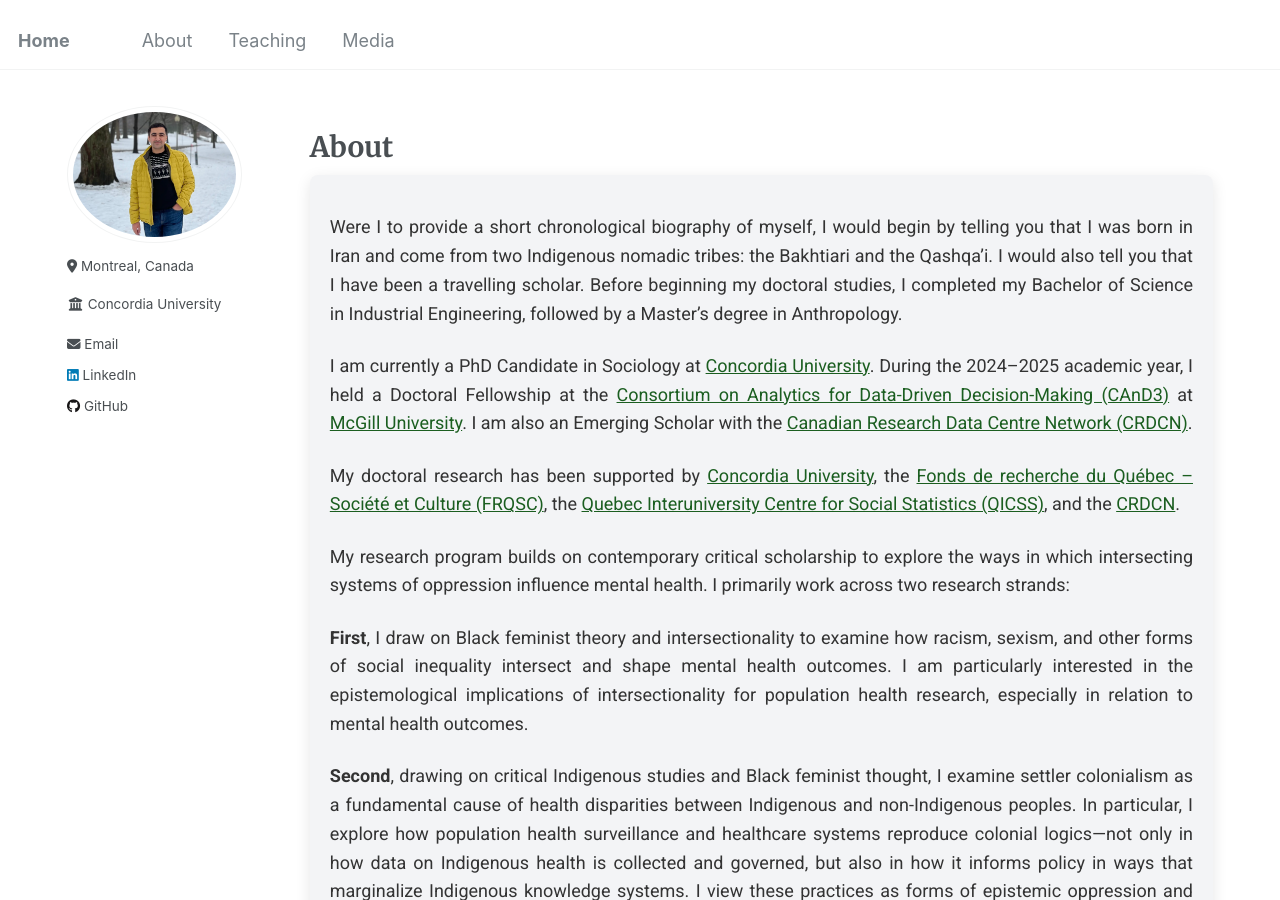
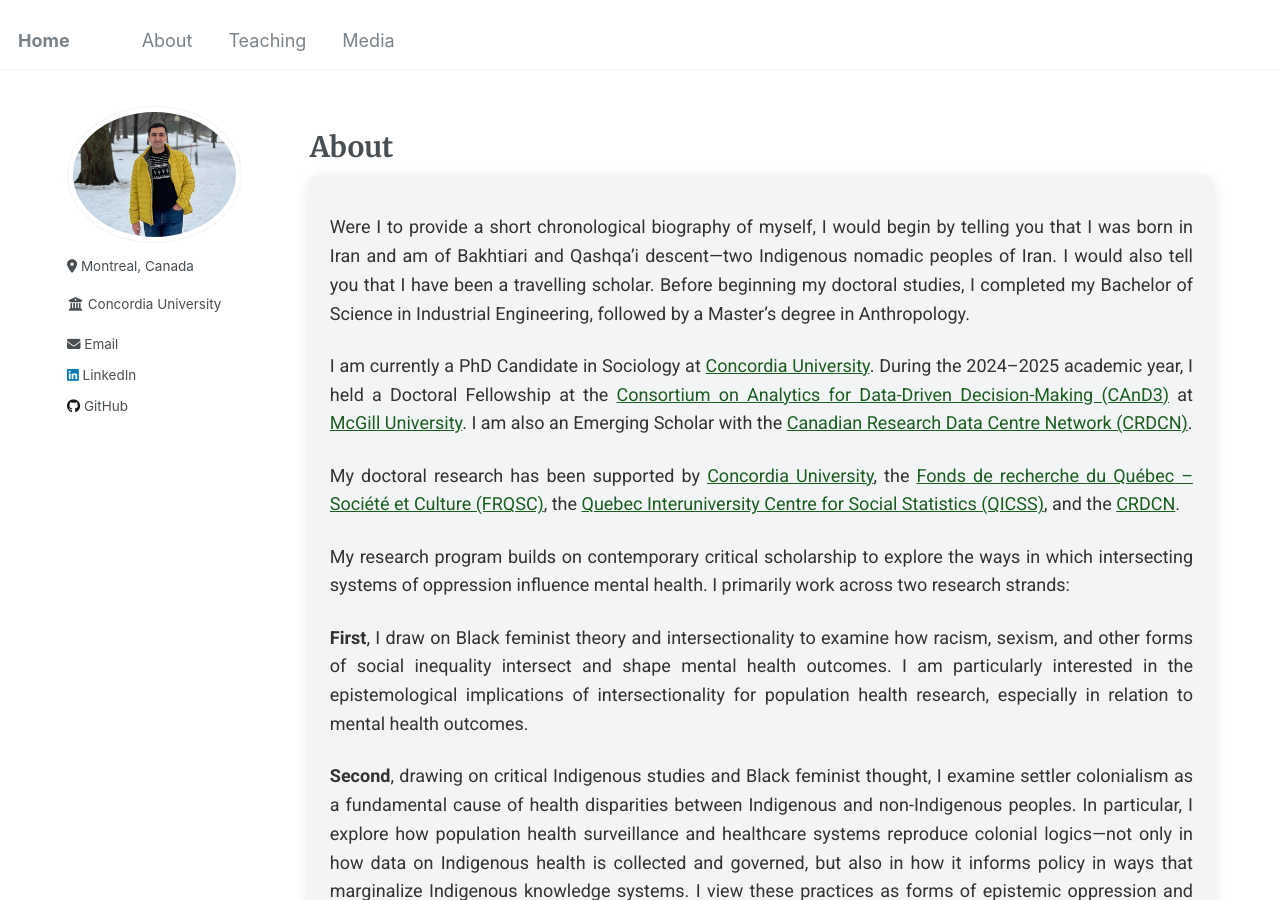
Before and after one commit to Mohsnmonji/mohsnmonji.github.io, a Jekyll site: the page built from about-me.md, in a window 1280 px wide and 900 px high. Built offline with Jekyll 4.4.1, drawn with Linux system fonts in a browser that asks for light colours.

Commit message:
Update about-me.md

```diff
--- a/about-me.md
+++ b/about-me.md
@@ -84,7 +84,7 @@ author_profile: true
 <!-- BIOGRAPHY & RESEARCH OVERVIEW CARD -->
 <div class="card">
   <p>
-    Were I to provide a short chronological biography of myself, I would begin by telling you that I was born in Iran and come from two Indigenous nomadic tribes: the Bakhtiari and the Qashqa’i. I would also tell you that I have been a travelling scholar. Before beginning my doctoral studies, I completed my Bachelor of Science in Industrial Engineering, followed by a Master’s degree in Anthropology.
+    Were I to provide a short chronological biography of myself, I would begin by telling you that I was born in Iran and am of Bakhtiari and Qashqa’i descent—two Indigenous nomadic peoples of Iran. I would also tell you that I have been a travelling scholar. Before beginning my doctoral studies, I completed my Bachelor of Science in Industrial Engineering, followed by a Master’s degree in Anthropology.
   </p>
 
   <p>
```
